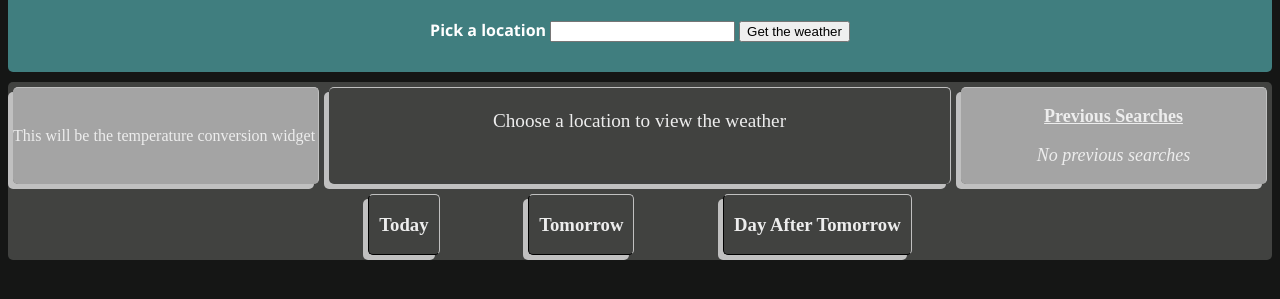
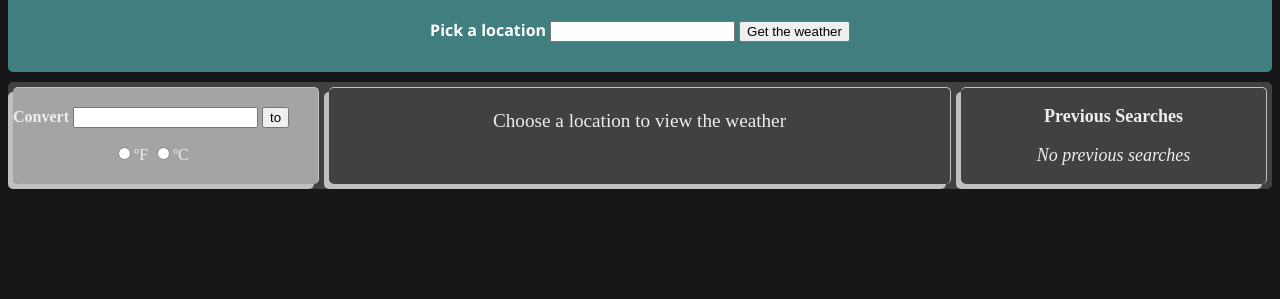
Before and after one commit to joinpursuit/8-4-weather-app-project, a website: page index.html in a window 1280 px wide. Shown: the part 75-374 px from the top of the page. Drawn offline with Linux system fonts and the light colour scheme.

Commit message:
Beginnings of conversion widget

```diff
--- a/index.html
+++ b/index.html
@@ -16,25 +16,34 @@
         <form id="form">
             <label for="location">Pick a location</label>
             <input id="location" name="location" type="text" />
-            <input type="submit" value="Get the weather"></button>
+            <input type="submit" value="Get the weather">
         </form>
     </header>
     <main id="primaryContainer">
         <article id="currentWeather">
             <p>Choose a location to view the weather</p>
         </article>
-        <aside id="conversion">This will be the temperature conversion widget</aside>
-        <aside id="prevSearches">
-            <section>
-                <p id="prevSearchTitle">Previous Searches</p>
+        <aside id="conversion">
+            <form id="widget">
+                <label for="temperature">Convert</label>
+                <input id="temperature" name="temperature" type="text"/>
+                <input type="submit" value="to"/>
+                <p></p>
+                <input type="radio" id="F" name="type" value="F">ºF
+                <input type="radio" id="C" name="type" value="C">ºC
+            </form>
+        </aside>
+        <aside id="prevAside">
+            <section id="prevSearches">
+                <p id="prevSearchTitle"><strong>Previous Searches</strong></p>
                 <p id="noSearches">No previous searches</p>
                 <ul hidden id="searchList"></ul>
             </section>
         </aside>
-        <aside id="threeDayForcast">
-            <article id="day1" class="threeDay"><h3>Today</h4></article>
-            <article id="day2" class="threeDay"><h3>Tomorrow</h3></article>
-            <article id="day3" class="threeDay"><h3>Day After Tomorrow</h3></article>
+        <aside id="threeDayForecast">
+            <article hidden id="day1" class="threeDay"><h3>Today</h4></article>
+            <article hidden id="day2" class="threeDay"><h3>Tomorrow</h3></article>
+            <article hidden id="day3" class="threeDay"><h3>Day After Tomorrow</h3></article>
         </aside>
     </main>
 </body>
--- a/index.js
+++ b/index.js
@@ -7,6 +7,13 @@ const prevSearchList = document.getElementById("searchList");
 const threeDayForecast = document.getElementById("threeDayForecast");
 
 let searches = [];
+
+const conversionForm = document.getElementById("widget");
+conversionForm.addEventListener("submit",(e)=>{
+    e.preventDefault();
+    console.log(conversionForm.temperature.value);
+    console.log(conversionForm.F.value);
+});
 
 const searchForm = document.getElementById("form");
 searchForm.addEventListener("submit", (e) => {
@@ -82,6 +89,7 @@ const prevSearchPopulation = ((currentTemp, nearestArea, location) => {
         Make prev. searches a clickable link
         Display temperature to the right of prev. search (DONE)
     */
+    prevSearchList.removeAttribute("hidden"); //Display the ul
     if (document.getElementById("noSearches")) {
         document.getElementById("noSearches").remove();
     }
@@ -105,7 +113,6 @@ const prevSearchPopulation = ((currentTemp, nearestArea, location) => {
         //prevSearchItem.textContent = `${searchLocation} - ${currentTemp}ºF`;
         prevSearchItem.append(linkAnchor);
         prevSearchList.append(prevSearchItem);
-        prevSearchList.removeAttribute("hidden"); //Display the ul
     } else {
         console.log("What?");
     }
--- a/mcp.css
+++ b/mcp.css
@@ -25,7 +25,6 @@
   justify-content: center;
   align-items: center;
 }
-
 #conversion {
   grid-column: 1 / 2;
   grid-row: 1 / 2;
@@ -39,18 +38,21 @@
   border-top: solid 1px silver;
   border-right: solid 1px silver;
 }
-#prevSearches {
+#prevAside{
   grid-column: 3 / 4;
   grid-row: 1 / 2;
   box-shadow: -5px 5px silver;
-  background: rgba(211, 211, 211, 0.68);
+  background: #414240;
   margin: 5px;
   border-radius: 5px;
   font-size: large;
   border-top: solid 1px silver;
   border-right: solid 1px silver;
 }
-#threeDayForcast {
+#prevSearches {
+  text-align:center;
+}
+#threeDayForecast {
   grid-column: 2 / 3; /*og 1/4*/
   grid-row: 2 / 3;
   display: flex;
@@ -90,14 +92,6 @@
 label {
   font-weight: bold;
 }
-#lineItem{
-  text-justify: auto;
-}
-#prevSearchTitle{
-  text-align: center;
-  text-decoration: underline;
-  font-weight: bolder;
-}
 #noSearches{
   text-align: center;
   font-style: italic;
```
